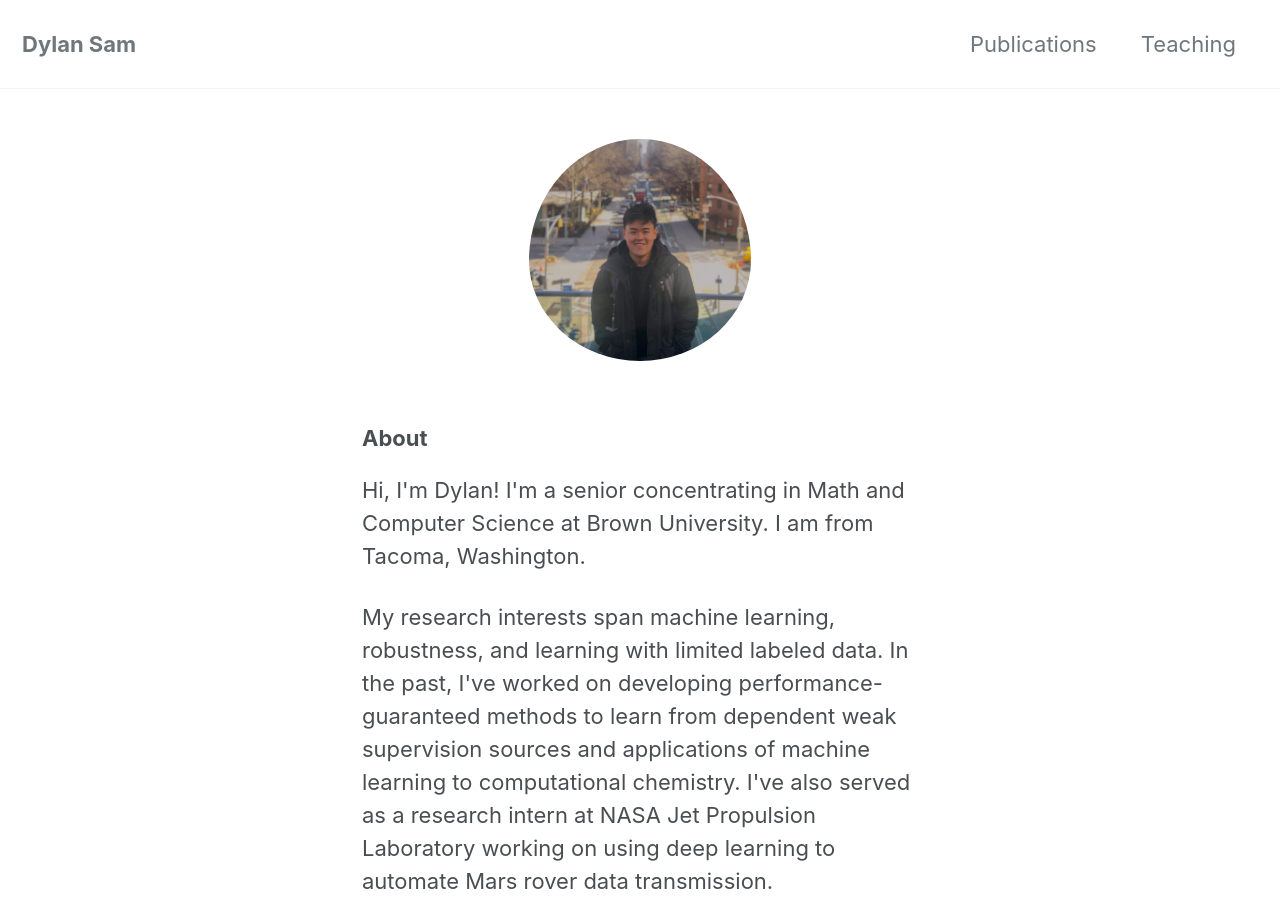
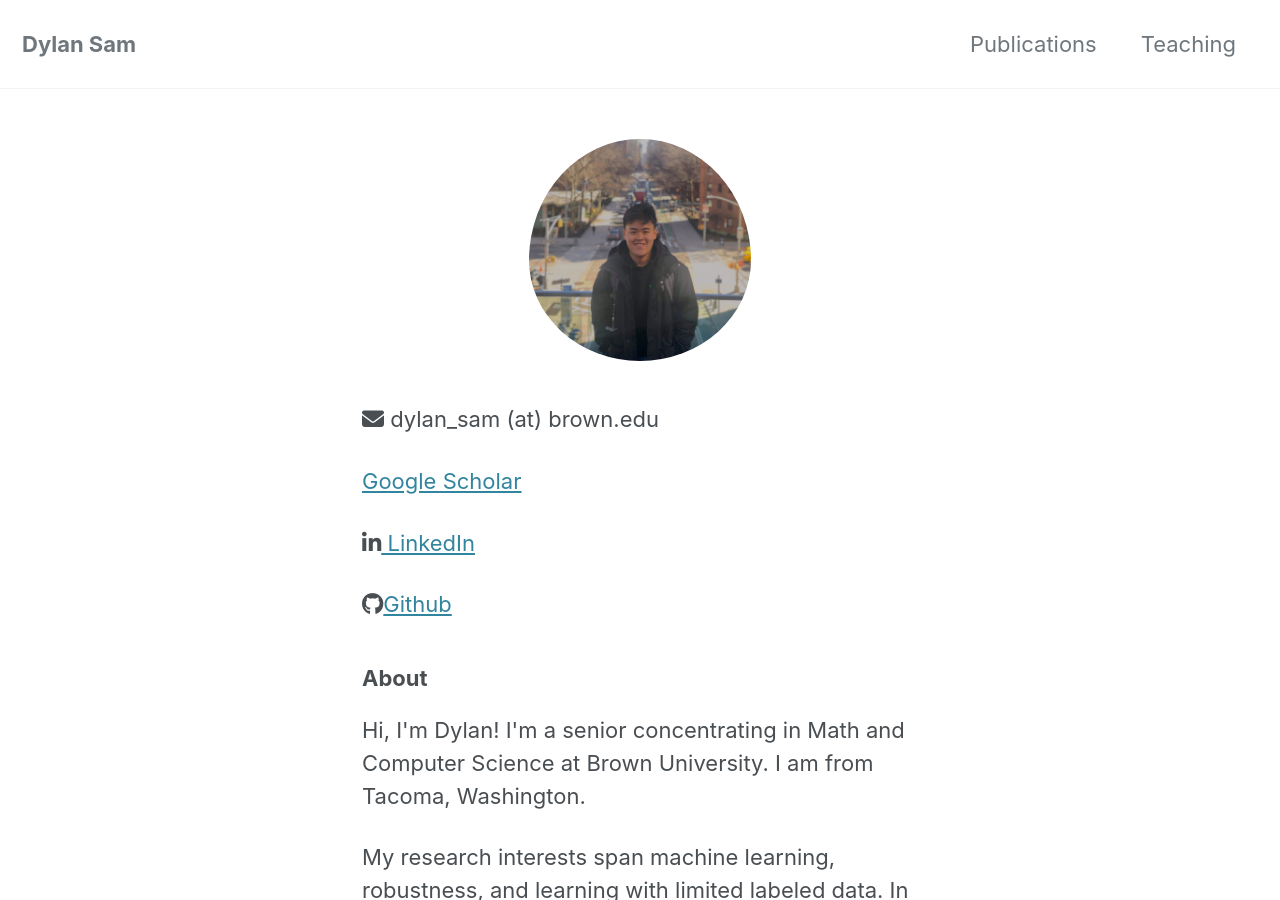
Before and after one commit to dsam99/dsam99.github.io, a Jekyll site: the page built from index.md, in a window 1280 px wide and 900 px high. Built offline with Jekyll 4.4.1, drawn with Linux system fonts in a browser that asks for light colours; cached includes are drawn as plain includes; nearby versions of some CDN libraries; a style sheet for code colours, icons or effects is not loaded.

Commit message:
remove footer fix pubs

```diff
--- a/_layouts/default.html
+++ b/_layouts/default.html
@@ -30,12 +30,12 @@
       </div>
     {% endif %}
 
-    <div id="footer" class="page__footer">
+  <!--   <div id="footer" class="page__footer">
       <footer>
         {% include footer/custom.html %}
         {% include_cached footer.html %}
       </footer>
-    </div>
+    </div> -->
 
     {% include scripts.html %}
 
--- a/_layouts/home.html
+++ b/_layouts/home.html
@@ -8,7 +8,14 @@ layout: default
 
 	<img class="headshot" src="{{ url }}/assets/img/ny_pic.jpg" alt="headshot" border-radius=50%>
 
-	<h3>About</h1>
+	<div id="itemSelector">
+	    <div class="item"><p><i class="fa fa-envelope" aria-hidden="true"></i> dylan_sam (at) brown.edu</p></div>
+	    <div class="item"><p><i class="ai ai-google-scholar-square"></i><a href="https://scholar.google.com/citations?user=43ffAwcAAAAJ&hl=en"> Google Scholar</a></p></div>
+	    <div class="item"><p><i class="fab fa-linkedin-in" aria-hidden="true"></i><a href="https://www.linkedin.com/in/dylan-sam/"> LinkedIn</a></p></div>
+	    <div class="item"><p><i class="fab fa-github" aria-hidden="true"></i><a href="https://github.com/dsam99">Github</a></p></div>
+	</div>
+
+	<h3>About</h3>
 
 	<p>
 		Hi, I'm Dylan! I'm a senior concentrating in Math and Computer Science at Brown University. I am from Tacoma, Washington.
@@ -24,7 +31,7 @@ layout: default
 		Outside of my studies and research, I play for the Brown Club Tennis Team and am an avid soccer player/fan. If you have any questions or are interested in my work, feel free to get in touch!
 	</p>
 
-	<h3>News</h1>
+	<h3>News</h3>
 	<p>
 		<ul>
 			<li> I'll be joining the Machine Learning Department at CMU as a PhD student this Fall! </li>
```
Also changed, not shown: _layouts/publications.html (+4 -4 lines).
